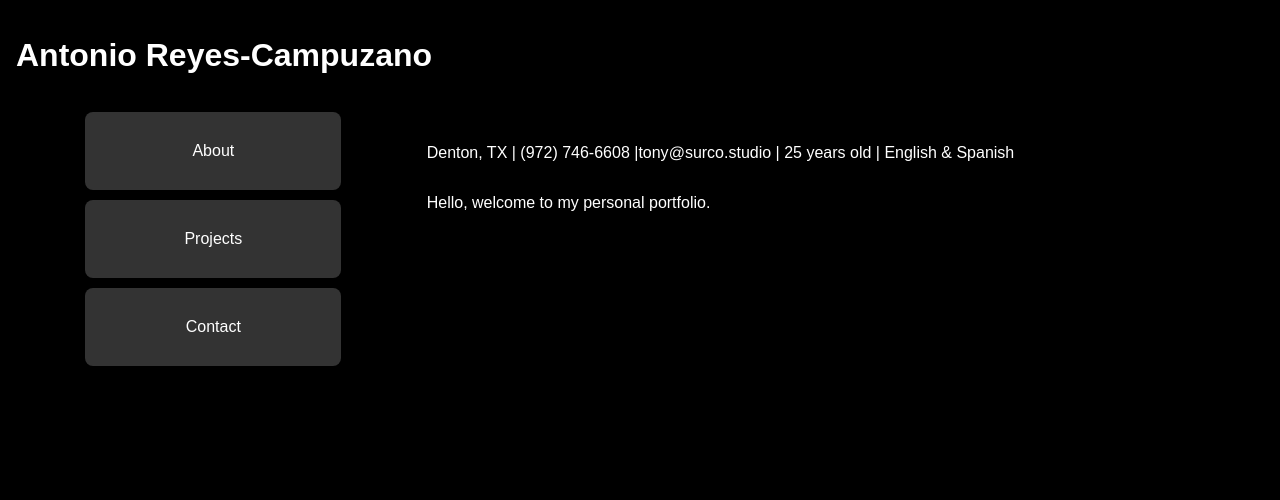
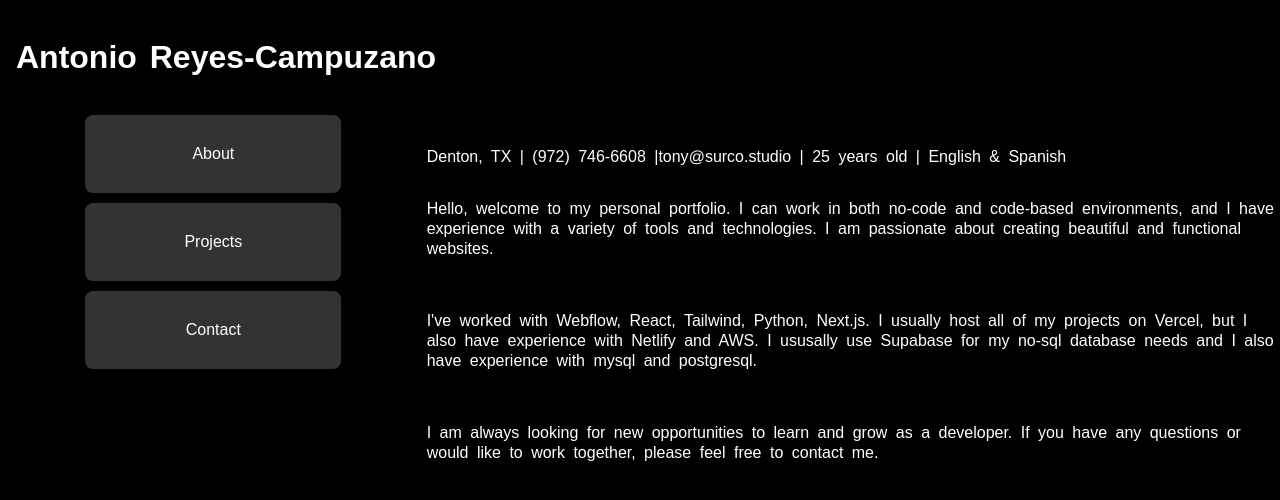
Before and after one commit to Antonioreyes8/portfolio-app, a React (Vite) app: page /about in a window 1280 px wide. Shown: the top 500 px of the page. Built offline with nearby package versions, Linux system fonts and the light colour scheme; a web font is replaced by a local one.

Commit message:
line spacing and word spacing

```diff
--- a/src/pages/about.tsx
+++ b/src/pages/about.tsx
@@ -3,11 +3,29 @@ function About() {
 		<section className="about-section">
 			<div className="information">
 				Denton, TX | (972) 746-6608 |
-                <span>tony<span className="fallback">@</span>surco.studio</span> |
-                25 years old | English & Spanish
+				<span>
+					tony<span className="fallback">@</span>surco.studio
+				</span>{" "}
+				| 25 years old | English & Spanish
 			</div>
 			<p className="about-text">
-                Hello, welcome to my personal portfolio.
+				Hello, welcome to my personal portfolio. I can work in both no-code and
+				code-based environments, and I have experience with a variety of tools
+				and technologies. I am passionate about creating beautiful and
+				functional websites.
+			</p>
+			<br />
+			<p className="about-text">
+				I've worked with Webflow, React, Tailwind, Python, Next.js. I usually
+				host all of my projects on Vercel, but I also have experience with
+				Netlify and AWS. I ususally use Supabase for my no-sql database needs
+				and I also have experience with mysql and postgresql.
+			</p>
+			<br />
+			<p className="about-text">
+				I am always looking for new opportunities to learn and grow as a
+				developer. If you have any questions or would like to work together,
+				please feel free to contact me.
 			</p>
 		</section>
 	);
--- a/src/styles/global.css
+++ b/src/styles/global.css
@@ -24,6 +24,8 @@ html {
 	padding: 0;
 	width: 100%;
 	height: 100%;
+	line-height: 1.25;
+	word-spacing: 0.25em;
 }
 
 *,
```
Lines whose indentation alone changed are shown as unchanged.
